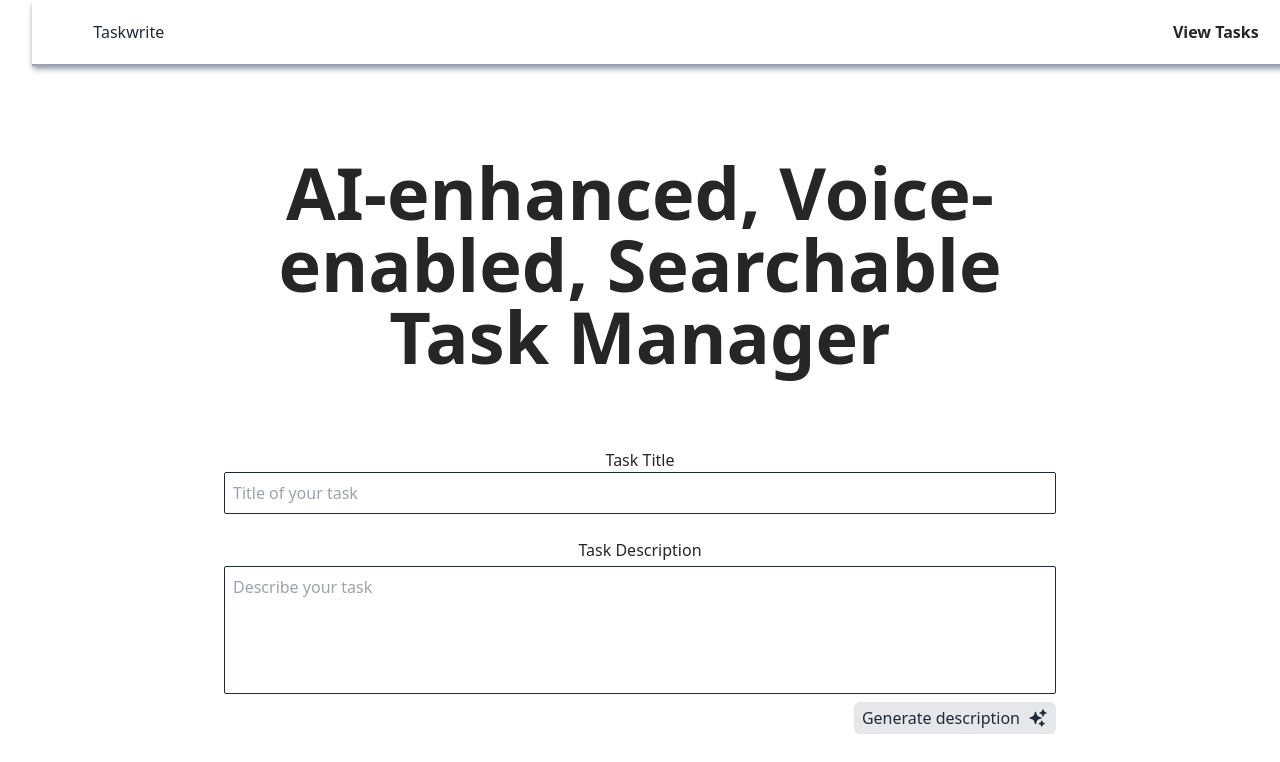
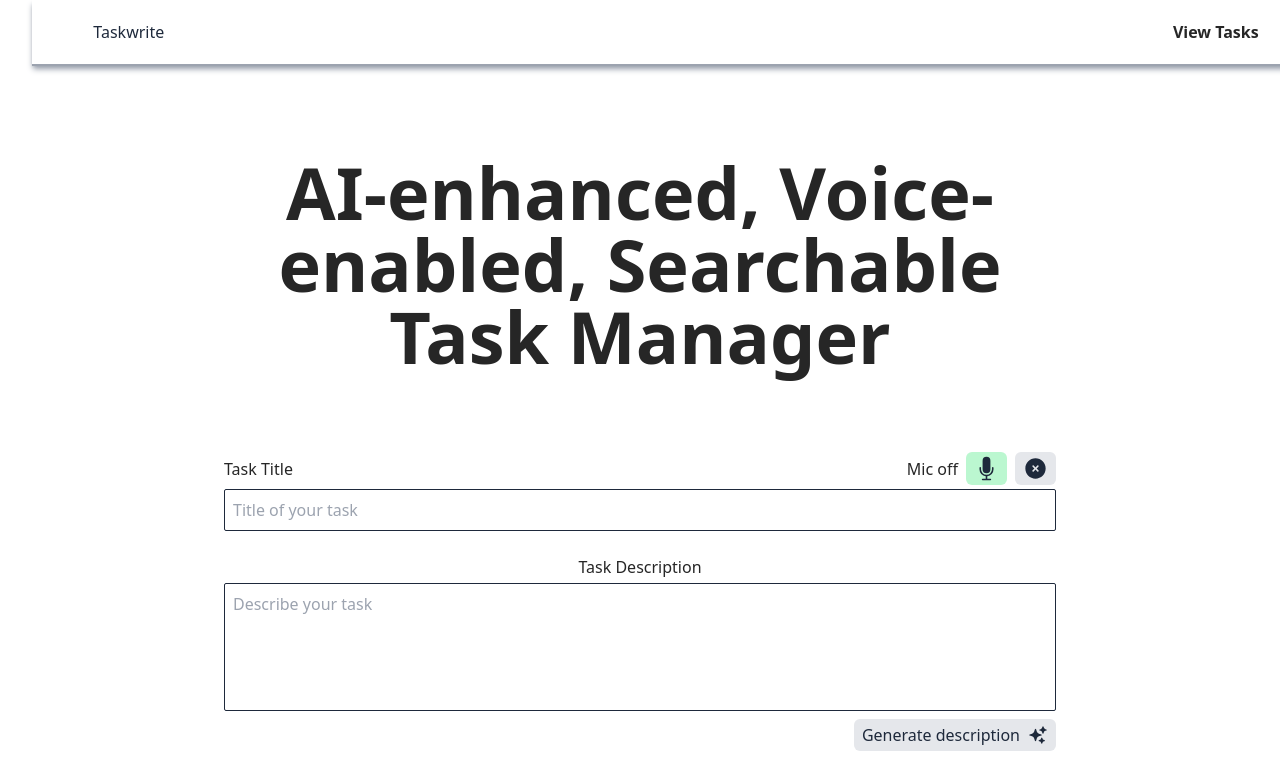
Before and after one commit to amaben2020/AI-Powered-Task-App, a React (Vite) app: page / in a window 1280 px wide. Shown: the top 762 px of the page. Built offline with nearby package versions, Linux system fonts and the light colour scheme; no server answers; what @huggingface/inference would draw is missing.

Commit message:
enabling speech to text

```diff
--- a/package.json
+++ b/package.json
@@ -19,7 +19,8 @@
     "react": "^18.2.0",
     "react-dom": "^18.2.0",
     "react-router-dom": "^6.22.3",
-    "react-speech-recognition": "^3.10.0"
+    "react-speech-recognition": "^3.10.0",
+    "regenerator-runtime": "^0.14.1"
   },
   "devDependencies": {
     "@types/react": "^18.2.64",
--- a/src/components/AddTask/index.tsx
+++ b/src/components/AddTask/index.tsx
@@ -1,12 +1,15 @@
 import { SparklesIcon } from "@heroicons/react/24/solid";
 import { useEffect, useState } from "react";
 import { useNavigate } from "react-router-dom";
+import "regenerator-runtime/runtime";
+import { useSpeechToTextHelper } from "../../hooks/useSpeechToTextHelper";
 import { createDocument, updateDocument } from "../../models/db";
 import { IPayload, ITask } from "../../models/interface";
 import { callAI } from "../../utils/ai";
 import { getTasks } from "../../utils/shared";
 import Button from "../Button";
 import Select from "../Select";
+import Speaker from "../Speaker/Speaker";
 
 interface ITaskFormProps {
   task: ITask | null;
@@ -22,6 +25,7 @@ const AddTask = ({ task, isEdit, setTasks }: ITaskFormProps) => {
     isEdit && task?.due_date ? new Date(task.due_date) : new Date(),
   );
 
+  const { transcript, resetTranscript } = useSpeechToTextHelper();
   const priorityArray = ["low", "medium", "high"];
   const [priority, setPriority] = useState(
     isEdit && task?.priority ? task?.priority : priorityArray[0],
@@ -29,13 +33,13 @@ const AddTask = ({ task, isEdit, setTasks }: ITaskFormProps) => {
 
   //paste below useState statements
   useEffect(() => {
-    if (isEdit && task) {
+    if (isEdit && task && !transcript) {
       setTitleVal(task.title);
       setTextAreaVal(task.description);
     } else {
-      setTitleVal("");
+      setTitleVal(transcript || "");
     }
-  }, [isEdit, task]);
+  }, [isEdit, task, transcript]);
 
   //paste here
   const navigate = useNavigate();
@@ -49,6 +53,11 @@ const AddTask = ({ task, isEdit, setTasks }: ITaskFormProps) => {
     if (e.target.value.trim() !== "") {
       setTitleValidationError("");
     }
+  };
+
+  //paste here
+  const clearTranscript = () => {
+    resetTranscript();
   };
 
   const handleSubmitTask = async (e: React.FormEvent<HTMLFormElement>) => {
@@ -133,7 +142,10 @@ const AddTask = ({ task, isEdit, setTasks }: ITaskFormProps) => {
   return (
     <form id="form" onSubmit={handleSubmitTask} className="m-8">
       <div className="flex flex-col mb-6">
-        <label htmlFor="title">Task Title</label>
+        <div className="flex flex-row items-center justify-between">
+          <label htmlFor="title">Task Title</label>
+          <Speaker handleClear={clearTranscript} />
+        </div>
         <input
           type="text"
           id="title"
```
Also changed, not shown: 1 other file (tests, documents, lock files or other folders).
